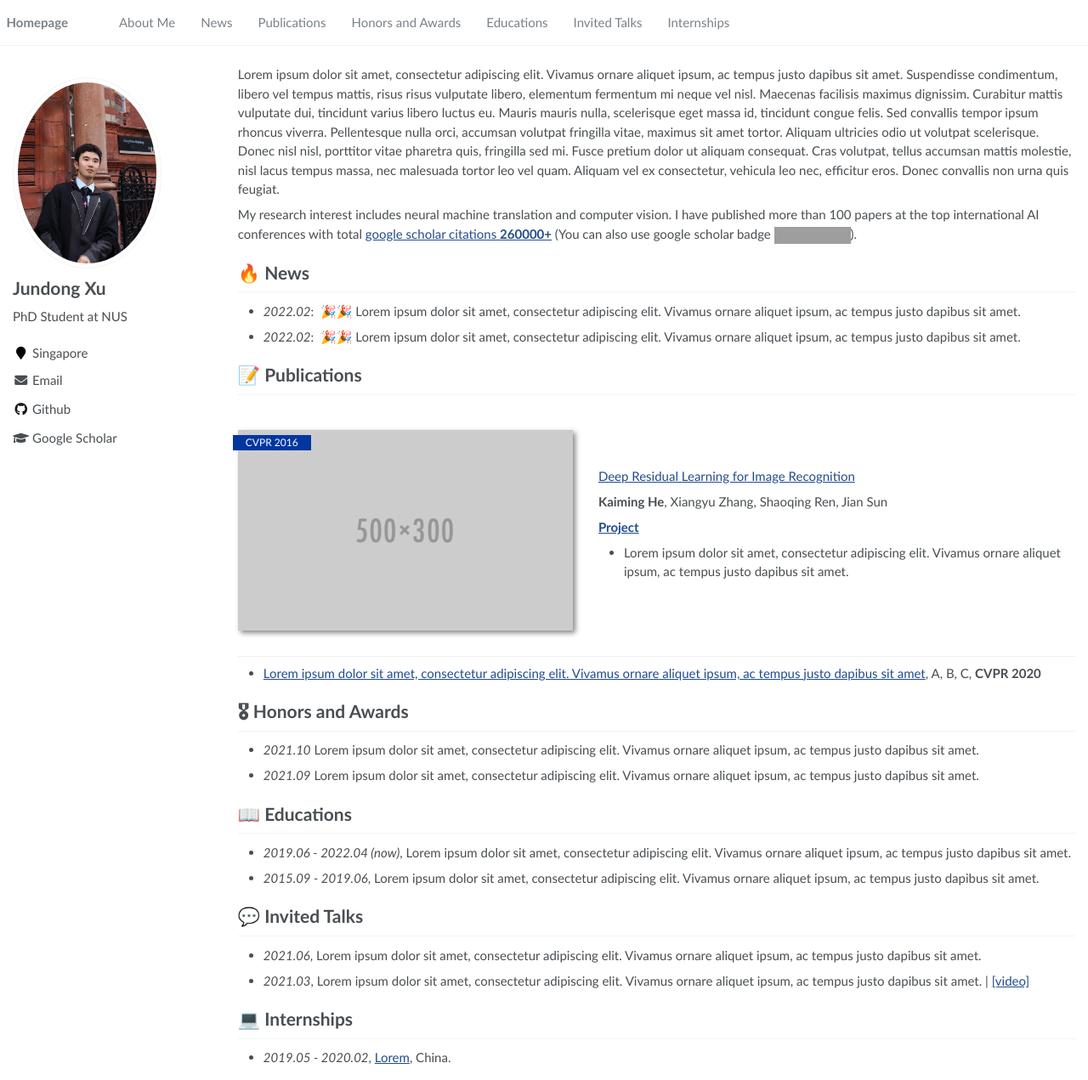
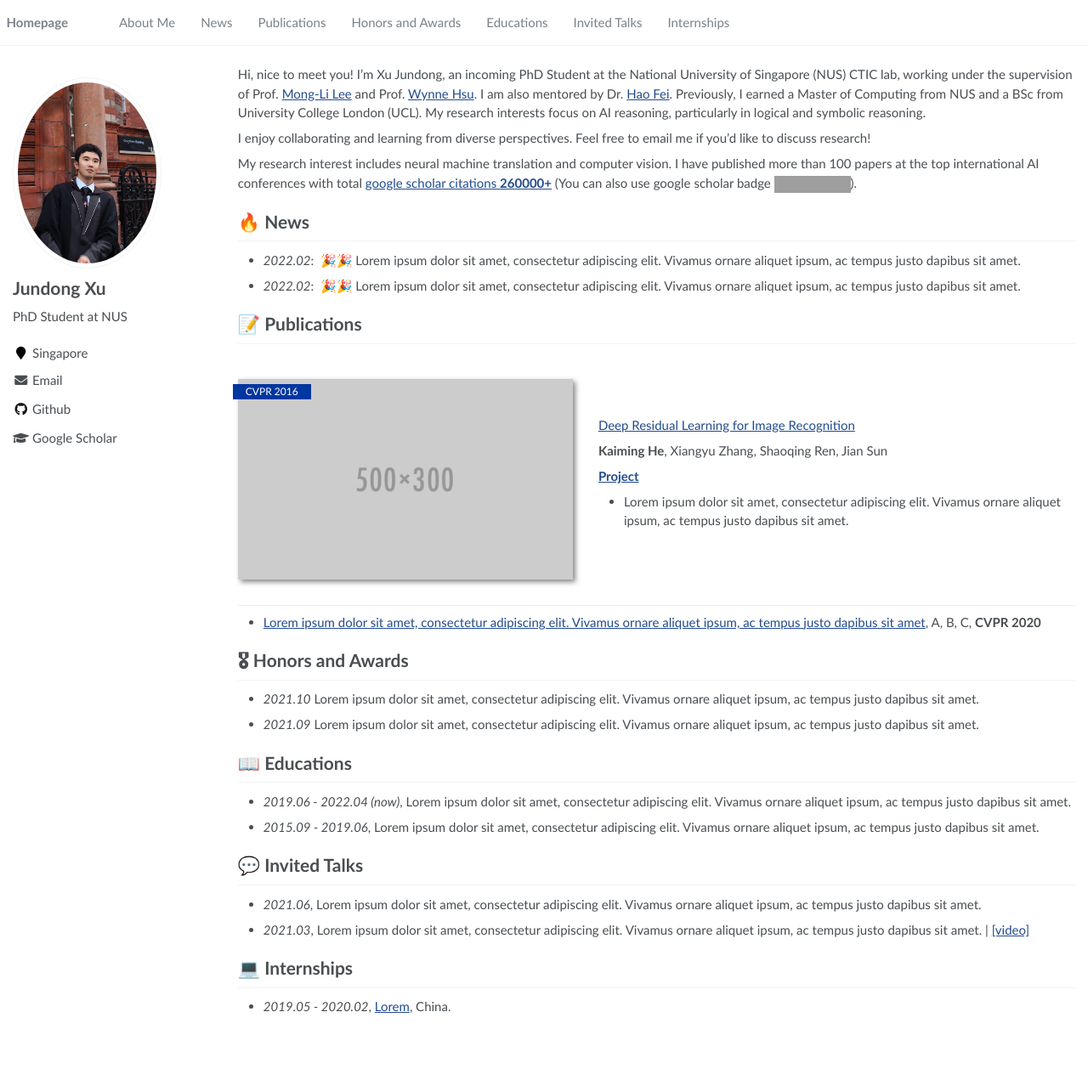
Before and after one commit to Aiden0526/aiden0526.github.io, a Jekyll site: the page built from _pages/about.md, in a window 1280 px wide and 1271 px high. Shown: the whole window at 85% size. Built offline with Jekyll 4.4.1, drawn with Linux system fonts in a browser that asks for light colours; grey boxes are pictures that could not be loaded.

Commit message:
update informaiton

```diff
--- a/_config.yml
+++ b/_config.yml
@@ -37,7 +37,7 @@ author:
   flickr           :
   facebook         :
   foursquare       :
-  github           : "https://github.com/Aiden0526"
+  github           : "Aiden0526"
   google_plus      :
   keybase          :
   instagram        :
--- a/_pages/about.md
+++ b/_pages/about.md
@@ -1,6 +1,6 @@
 ---
 permalink: /
-title: ""
+title: "👏 Hello there, I'm Jundong Xu."
 excerpt: ""
 author_profile: true
 redirect_from:
@@ -17,9 +17,11 @@ redirect_from:
 
 <span class='anchor' id='about-me'></span>
 
-Lorem ipsum dolor sit amet, consectetur adipiscing elit. Vivamus ornare aliquet ipsum, ac tempus justo dapibus sit amet. Suspendisse condimentum, libero vel tempus mattis, risus risus vulputate libero, elementum fermentum mi neque vel nisl. Maecenas facilisis maximus dignissim. Curabitur mattis vulputate dui, tincidunt varius libero luctus eu. Mauris mauris nulla, scelerisque eget massa id, tincidunt congue felis. Sed convallis tempor ipsum rhoncus viverra. Pellentesque nulla orci, accumsan volutpat fringilla vitae, maximus sit amet tortor. Aliquam ultricies odio ut volutpat scelerisque. Donec nisl nisl, porttitor vitae pharetra quis, fringilla sed mi. Fusce pretium dolor ut aliquam consequat. Cras volutpat, tellus accumsan mattis molestie, nisl lacus tempus massa, nec malesuada tortor leo vel quam. Aliquam vel ex consectetur, vehicula leo nec, efficitur eros. Donec convallis non urna quis feugiat.
+Hi, nice to meet you! I’m Xu Jundong, an incoming PhD Student at the National University of Singapore (NUS) CTIC lab, working under the supervision of Prof. [Mong-Li Lee](https://www.comp.nus.edu.sg/~leeml/) and Prof. [Wynne Hsu](https://www.comp.nus.edu.sg/~whsu/). I am also mentored by Dr. [Hao Fei](https://haofei.vip/). Previously, I earned a Master of Computing from NUS and a BSc from University College London (UCL). My research interests focus on AI reasoning, particularly in logical and symbolic reasoning.
 
-My research interest includes neural machine translation and computer vision. I have published more than 100 papers at the top international AI conferences with total <a href='https://scholar.google.com/citations?user=DhtAFkwAAAAJ'>google scholar citations <strong><span id='total_cit'>260000+</span></strong></a> (You can also use google scholar badge <a href='https://scholar.google.com/citations?user=DhtAFkwAAAAJ'><img src="https://img.shields.io/endpoint?url={{ url | url_encode }}&logo=Google%20Scholar&labelColor=f6f6f6&color=9cf&style=flat&label=citations"></a>).
+I enjoy collaborating and learning from diverse perspectives. Feel free to email me if you'd like to discuss research!
+
+My research interest includes neural machine translation and computer vision. I have published more than 100 papers at the top international AI conferences with total <a href='https://scholar.google.com/citations?user=kx4xFzMAAAAJ&hl=en'>google scholar citations <strong><span id='total_cit'>260000+</span></strong></a> (You can also use google scholar badge <a href='https://scholar.google.com/citations?user=kx4xFzMAAAAJ&hl=en'><img src="https://img.shields.io/endpoint?url={{ url | url_encode }}&logo=Google%20Scholar&labelColor=f6f6f6&color=9cf&style=flat&label=citations"></a>).
 
 
 # 🔥 News
```
